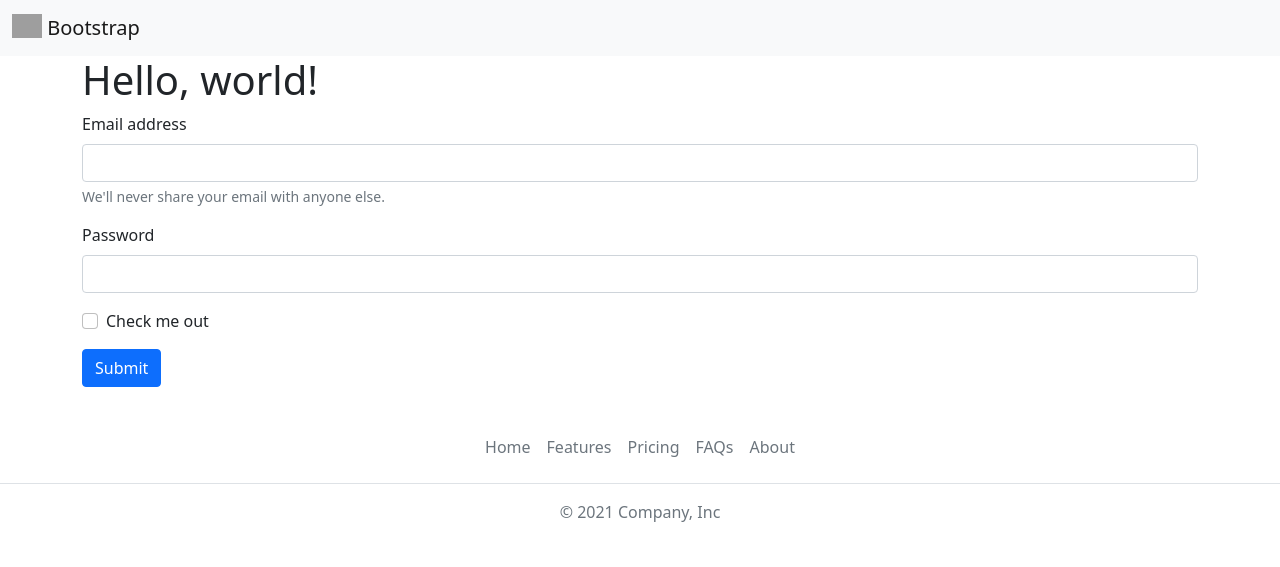
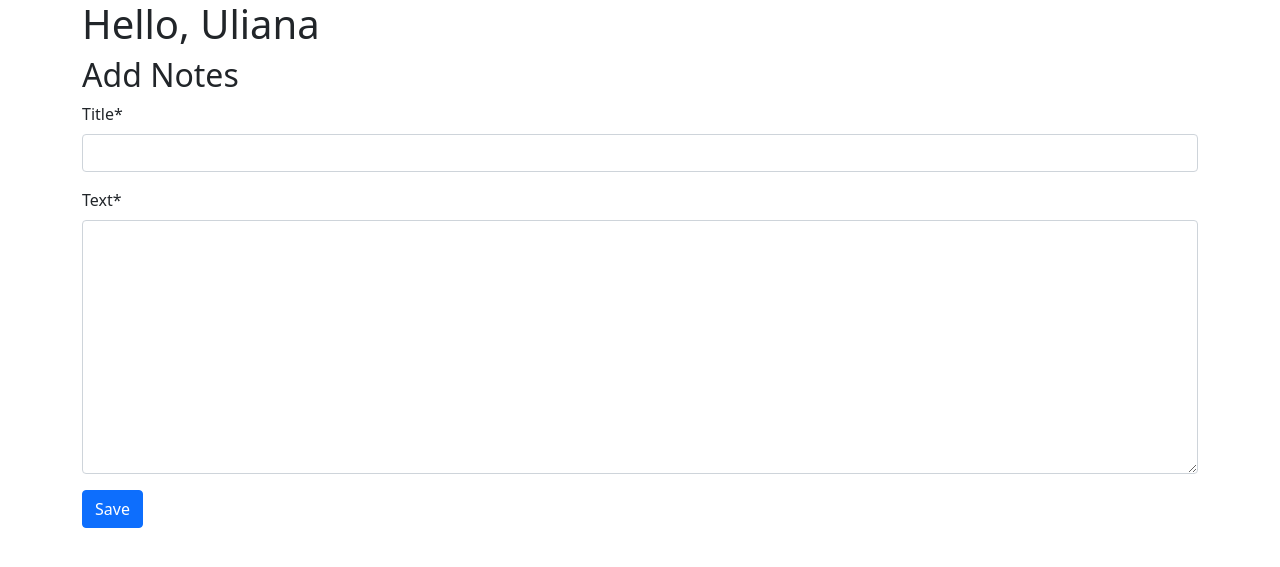
Before and after one commit to UlianaMeashkova/Shop, a Django app: page / in a window 1280 px wide. Shown: the top 567 px of the page. Run offline with Django 4.2, Linux system fonts and the light colour scheme; some libraries are stand-ins or nearby versions; grey boxes are pictures that could not be loaded.

Commit message:
html new

```diff
--- a/templates/base.html
+++ b/templates/base.html
@@ -2,59 +2,20 @@
 <html lang="en">
 <head>
   <meta charset="UTF-8">
-    <title>Title</title>
+  <title>{% block title %}{% endblock %}</title>
   <link href="https://cdn.jsdelivr.net/npm/bootstrap@5.1.3/dist/css/bootstrap.min.css"
     rel="stylesheet" integrity="sha384-1BmE4kWBq78iYhFldvKuhfTAU6auU8tT94WrHftjDbrCEXSU1oBoqyl2QvZ6jIW3"
     crossorigin="anonymous">
-    <link href="./filter.css" rel="stylesheet">
+  {% block styles %}{% endblock %}
 </head>
-<body class="gray-backgrounds">
-<header>
-    <nav class="navbar navbar-light bg-light">
-        <div class="container-fluid">
-            <a class="navbar-brand" href="#">
-                <img src="https://getbootstrap.com/docs/5.1/assets/brand/bootstrap-logo.svg"
-                     alt="" width="30" height="24"
-                     class="d-inline-block align-text-top">
-                Bootstrap
-            </a>
-        </div>
-    </nav>
-</header>
-<main class="container">
-    <h1>Hello, world!</h1>
-    <form>
-        <div class="mb-3">
-            <label for="exampleInputEmail1" class="form-label">Email address</label>
-            <input type="email" class="form-control" id="exampleInputEmail1" aria-describedby="emailHelp">
-            <div id="emailHelp" class="form-text">We'll never share your email with anyone else.</div>
-        </div>
-        <div class="mb-3">
-            <label for="exampleInputPassword1" class="form-label">Password</label>
-            <input type="password" class="form-control" id="exampleInputPassword1">
-        </div>
-        <div class="mb-3 form-check">
-            <input type="checkbox" class="form-check-input" id="exampleCheck1">
-            <label class="form-check-label" for="exampleCheck1">Check me out</label>
-        </div>
-        <button type="submit" class="btn btn-primary">Submit</button>
-    </form>
-</main>
-<footer class="py-3 my-4">
-    <ul class="nav justify-content-center border-bottom pb-3 mb-3">
-      <li class="nav-item"><a href="#" class="nav-link px-2 text-muted">Home</a></li>
-      <li class="nav-item"><a href="#" class="nav-link px-2 text-muted">Features</a></li>
-      <li class="nav-item"><a href="#" class="nav-link px-2 text-muted">Pricing</a></li>
-      <li class="nav-item"><a href="#" class="nav-link px-2 text-muted">FAQs</a></li>
-      <li class="nav-item"><a href="#" class="nav-link px-2 text-muted">About</a></li>
-    </ul>
-    <p class="text-center text-muted">© 2021 Company, Inc</p>
-  </footer>
+<body>
+  {% block content %}{% endblock %}
   <script src="https://cdn.jsdelivr.net/npm/@popperjs/core@2.10.2/dist/umd/popper.min.js"
     integrity="sha384-7+zCNj/IqJ95wo16oMtfsKbZ9ccEh31eOz1HGyDuCQ6wgnyJNSYdrPa03rtR1zdB"
     crossorigin="anonymous"></script>
   <script src="https://cdn.jsdelivr.net/npm/bootstrap@5.1.3/dist/js/bootstrap.min.js"
     integrity="sha384-QJHtvGhmr9XOIpI6YVutG+2QOK9T+ZnN4kzFN1RtK3zEFEIsxhlmWl5/YESvpZ13"
     crossorigin="anonymous"></script>
+  {% block scripts %}{% endblock %}
 </body>
 </html>
--- a/templates/index.html
+++ b/templates/index.html
@@ -4,7 +4,7 @@
 
 {% block content %}
 <div class="container">
- <h1>Hello, Alex</h1>
+ <h1>Hello, Uliana</h1>
  {% for note in notes %}
    {% include "note.html" %}
  {% endfor %}
```
Lines whose indentation alone changed are shown as unchanged.
